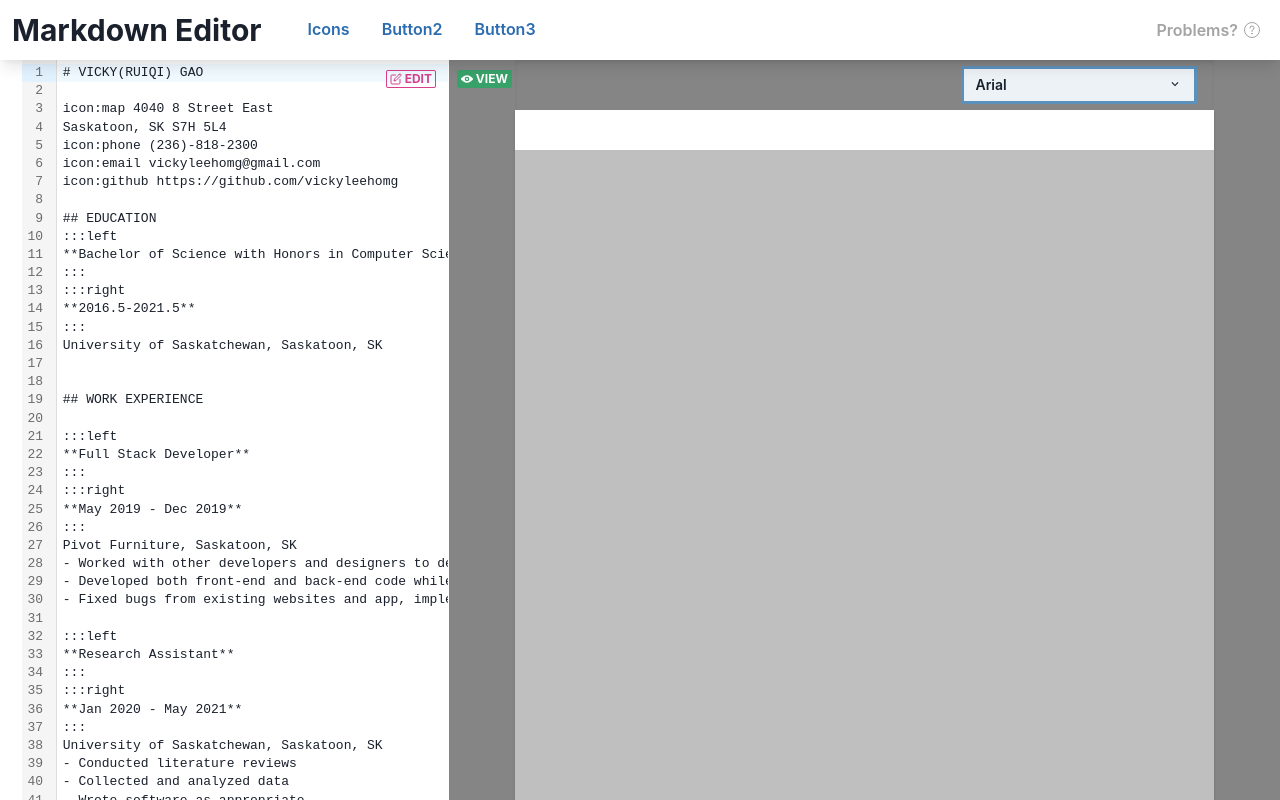
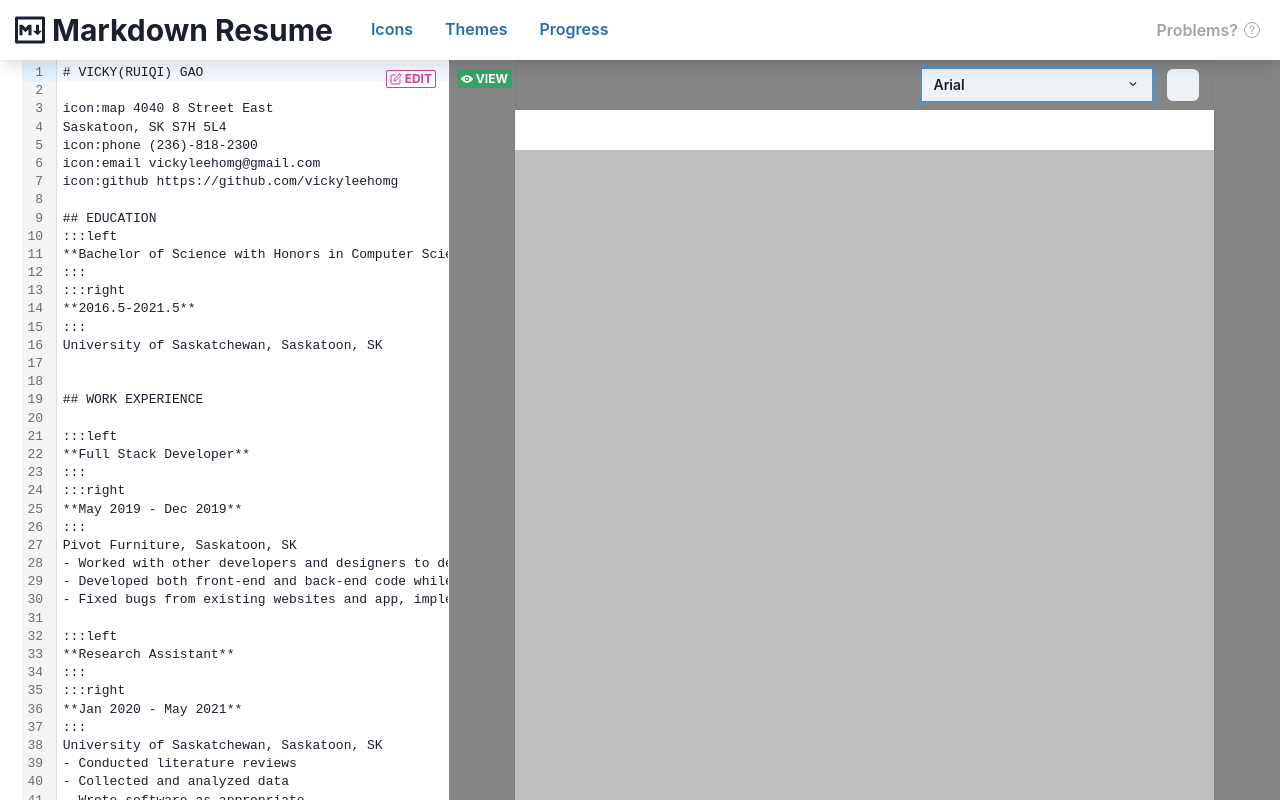
Before and after one commit to vickyleehomg/markdown-editor-ts, a React app: page / in a window 1280 px wide. Built offline with nearby package versions, Linux system fonts and the light colour scheme; what markdown-it-container would draw is missing.

Commit message:
title icon added

```diff
--- a/package.json
+++ b/package.json
@@ -55,8 +55,10 @@
     "prompts": "^2.4.2",
     "react": "^18.2.0",
     "react-app-polyfill": "^3.0.0",
+    "react-color": "^2.19.3",
     "react-dev-utils": "^12.0.1",
     "react-dom": "^18.2.0",
+    "react-icons": "^4.4.0",
     "react-refresh": "^0.11.0",
     "resolve": "^1.20.0",
     "resolve-url-loader": "^4.0.0",
@@ -155,6 +157,7 @@
   "devDependencies": {
     "@types/markdown-it": "^12.2.3",
     "@types/markdown-it-container": "^2.0.5",
-    "@types/markdown-it-emoji": "^2.0.2"
+    "@types/markdown-it-emoji": "^2.0.2",
+    "@types/react-color": "^3.0.6"
   }
 }
--- a/public/index.html
+++ b/public/index.html
@@ -2,7 +2,7 @@
 <html lang="en">
   <head>
     <meta charset="utf-8" />
-    <link rel="icon" href="%PUBLIC_URL%/favicon.ico" />
+    <link rel="icon" href="%PUBLIC_URL%/markdown_icon.ico" />
     <meta name="viewport" content="width=device-width, initial-scale=1" />
     <meta name="theme-color" content="#000000" />
     <meta
@@ -24,7 +24,7 @@
       work correctly both with client-side routing and a non-root public URL.
       Learn how to configure a non-root public URL by running `npm run build`.
     -->
-    <title>Markdown Editor</title>
+    <title>Markdown Resume</title>
   </head>
   <body>
     <noscript>You need to enable JavaScript to run this app.</noscript>
--- /dev/null
+++ b/src/components/colorPicker.tsx
@@ -0,0 +1,24 @@
+import React, { useState, useContext } from 'react';
+import {
+    Button,
+    Popover,
+    PopoverTrigger,
+    PopoverContent,
+} from '@chakra-ui/react';
+import { SketchPicker } from 'react-color';
+
+
+function ColorPicker(){
+    return(
+      <Popover >
+        <PopoverTrigger>
+          <Button size='sm'/>
+        </PopoverTrigger>
+        <PopoverContent w='220px' mr='30px'>
+          <SketchPicker/>
+        </PopoverContent>
+      </Popover>
+  );
+};
+
+export default ColorPicker;
--- a/src/components/layout/header.tsx
+++ b/src/components/layout/header.tsx
@@ -1,28 +1,27 @@
 import React from 'react';
+import { RiMarkdownLine } from 'react-icons/ri'
 import {
-    Button,
     Center,
+    Icon,
     Flex,
     Heading,
     Spacer
   } from '@chakra-ui/react';
 import Shortcuts from '../shortcuts/shortcuts';
 import Problems from '../problems';
+import Progress from '../progress';
+import Themes from '../themes';
 
 function Header() {
     return(
         <Flex shadow='lg' pos='fixed' w='100%'  h='60px' zIndex={90} bg='whiteAlpha.50'>
-            <Center>
-                <Heading size='lg' pl='12px'>Markdown Editor</Heading>
+            <Center pl='12px'>
+                <Icon boxSize='36px' as={RiMarkdownLine} /><Heading size='lg' px='4px'>Markdown Resume</Heading>
             </Center>
-            <Flex ml='30px'>
+            <Flex ml='18px'>
                 <Shortcuts/>
-                <Button variant='ghost' borderRadius='0' h='100%' colorScheme={'blue'}>
-                    Button2
-                </Button>
-                <Button variant='ghost' borderRadius='0' h='100%' colorScheme={'blue'}>
-                    Button3
-                </Button>
+                <Themes/>
+                <Progress/>
             </Flex>
             <Spacer/>
             <Problems/>
--- a/src/components/layout/toolbar.tsx
+++ b/src/components/layout/toolbar.tsx
@@ -4,6 +4,7 @@ import {
     Flex,
     HStack,
   } from '@chakra-ui/react';
+import ColorPicker from '../colorPicker';
 import FontSelector from '../fontSelector';
 
 function Toolbar(){
@@ -11,6 +12,7 @@ function Toolbar(){
         <HStack ml='8%' mr='8%' h='50px' pos='sticky' shadow='inner' zIndex='dropdown' justify='flex-end'>
             <Flex mr='10px'>
                 <Center mx='10px' ><FontSelector/></Center>
+                <Center mx='5px' ><ColorPicker/></Center>
             </Flex>
         </HStack>
    );
--- /dev/null
+++ b/src/components/progress.tsx
@@ -0,0 +1,50 @@
+import React from 'react';
+import {
+  Button,
+  Checkbox,
+  CheckboxGroup,
+  Modal, ModalOverlay, ModalContent, ModalHeader, ModalBody, ModalCloseButton,
+  Stack,
+  useDisclosure
+} from '@chakra-ui/react';
+
+function Progress(){
+    const { isOpen, onOpen, onClose } = useDisclosure();
+
+    return(
+        <>
+            <Button variant='ghost' borderRadius='0' h='100%' colorScheme={'blue'}
+                onClick={onOpen}>
+                Progress
+            </Button>
+            <Modal isOpen={isOpen} onClose={onClose}>
+                <ModalOverlay />
+                <ModalContent>
+                    <ModalHeader
+                        bg={'blue.50'}
+                        borderRadius='5px 5px 0 0'>
+                        Progress
+                    </ModalHeader>
+                    <ModalCloseButton />
+                    <ModalBody px='40px'py='30px'>
+                        <CheckboxGroup colorScheme='green' defaultValue={['transform', 'icon', 'font']}>
+                            <Stack spacing={[1, 5]} direction={['row', 'column']}>
+                                <Checkbox value='transform'>Markdown transforms to HTML</Checkbox>
+                                <Checkbox value='icon'>Icon shorcuts supported</Checkbox>
+                                <Checkbox value='font'>Font selecting supported</Checkbox>
+                                <Checkbox value='theme'>Theme changing supported</Checkbox>
+                                <Checkbox value='html'>Better styling  transformed of HTML</Checkbox>
+                                <Checkbox value='pdf'>PDF export</Checkbox>
+                            </Stack>
+                            </CheckboxGroup>
+
+
+
+                    </ModalBody>
+                </ModalContent>
+            </Modal>
+        </>
+    );
+};
+
+export default Progress;
--- a/src/components/shortcuts/shortcuts.tsx
+++ b/src/components/shortcuts/shortcuts.tsx
@@ -2,7 +2,8 @@ import React, {useState, useRef }from 'react';
 import {
     Box,
     Button,
-    Modal, ModalOverlay, ModalContent, ModalHeader, ModalBody, ModalCloseButton,
+    Kbd,
+    Modal, ModalOverlay, ModalContent, ModalHeader, ModalBody, ModalCloseButton, ModalFooter,
     VStack,
     Text,
     useDisclosure,
@@ -49,7 +50,7 @@ function Shortcuts(props:any){
                         await navigator.clipboard.writeText('icon:'+k);
                         toast();
                       } catch(e){
-                        console.log('Copy fails.');
+                        console.log('Fail to copy!');
                       }}}>
                     <Box className="rs-shortcuts-item__icon"
                       dangerouslySetInnerHTML={{
@@ -62,6 +63,11 @@ function Shortcuts(props:any){
               })}
             </Box>
           </ModalBody>
+          <ModalFooter>
+            <span>
+              Click and then Press <Kbd>ctrl</Kbd> / <Kbd>⌘command</Kbd> + <Kbd>V</Kbd> on Editor
+            </span>
+          </ModalFooter>
         </ModalContent>
       </Modal>
     </>
--- /dev/null
+++ b/src/components/themes.tsx
@@ -0,0 +1,36 @@
+import React, {useState, useRef }from 'react';
+import {
+  Button,
+  Modal, ModalOverlay, ModalContent, ModalHeader, ModalBody, ModalCloseButton,
+  Text,
+  useDisclosure
+} from '@chakra-ui/react';
+
+function Themes(){
+    const { isOpen, onOpen, onClose } = useDisclosure();
+
+    return(
+        <>
+            <Button variant='ghost' borderRadius='0' h='100%' colorScheme={'blue'}
+                onClick={onOpen}>
+                Themes
+            </Button>
+            <Modal isOpen={isOpen} onClose={onClose}>
+                <ModalOverlay />
+                <ModalContent>
+                    <ModalHeader
+                        bg={'blue.50'}
+                        borderRadius='5px 5px 0 0'>
+                        Themes
+                    </ModalHeader>
+                    <ModalCloseButton />
+                    <ModalBody p='20px'>
+                        <Text>Coming soon...</Text>
+                    </ModalBody>
+                </ModalContent>
+            </Modal>
+        </>
+    );
+};
+
+export default Themes;
```
Also changed, not shown: 2 other files (tests, documents, lock files or other folders).
